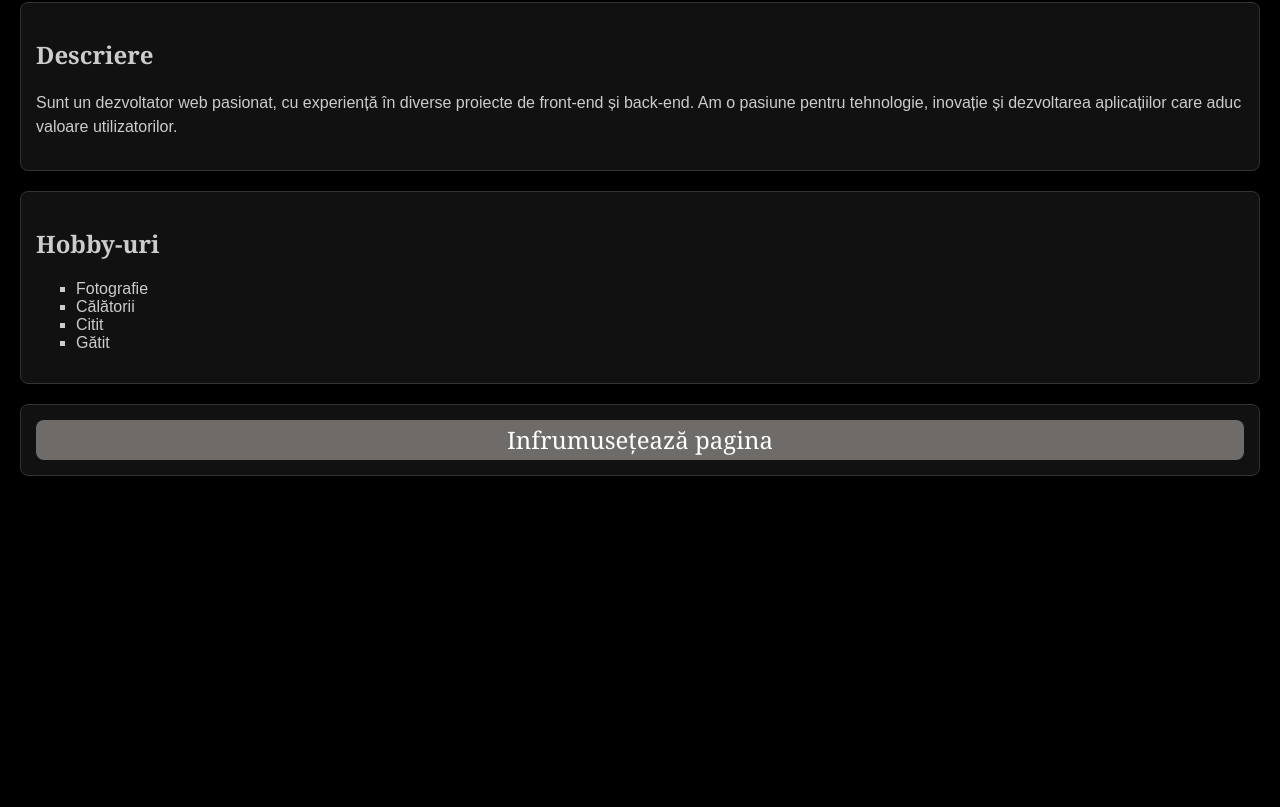
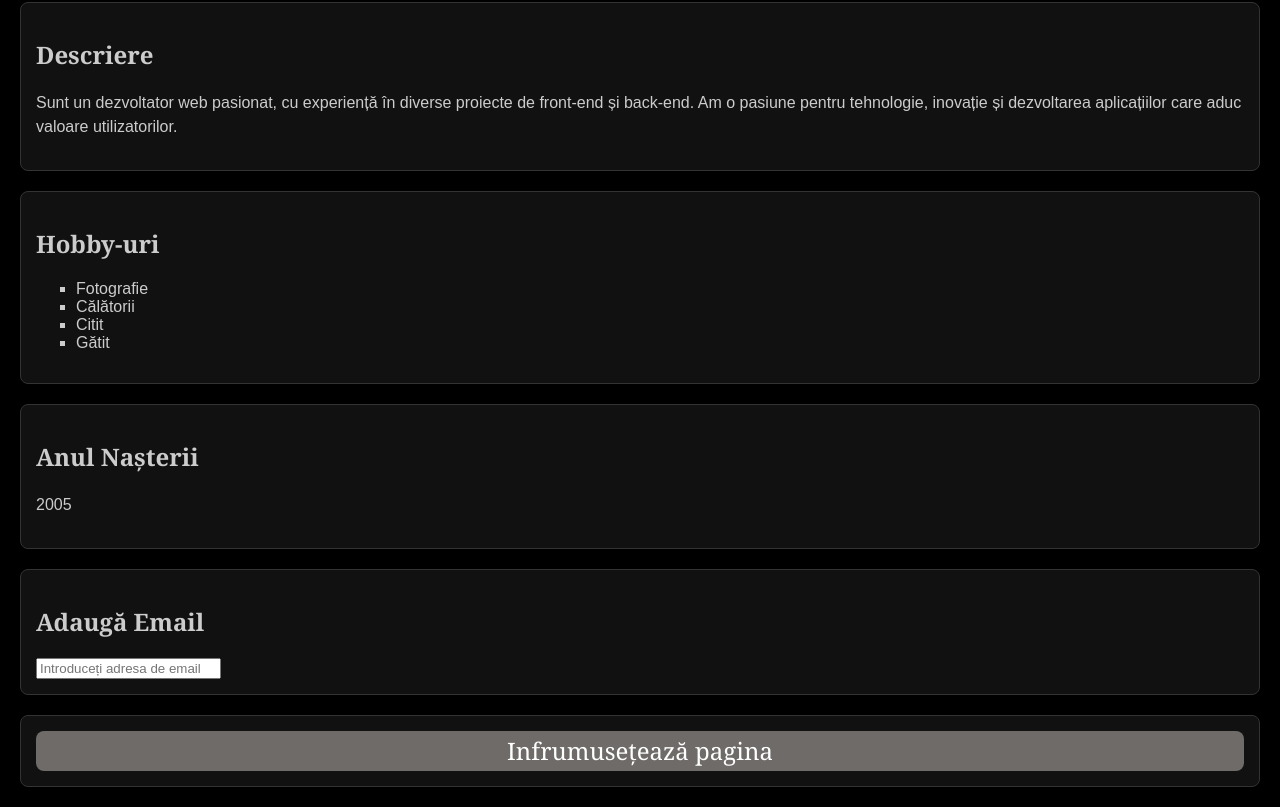
Before and after one commit to gavlad8/website, a website: page src/index.html in a window 1280 px wide. Shown: the part 762-1569 px from the top of the page. Before the commit the page ends 1258 px from the top, so only its background shows below. Drawn offline with Linux system fonts and the light colour scheme.

Commit message:
Update index.html

```diff
--- a/src/index.html
+++ b/src/index.html
@@ -131,6 +131,16 @@
             <li>Gătit</li>
         </ul>
     </section>
+    <section id="an_nastere">
+    <h2>Anul Nașterii</h2>
+    <p id="an-nastere" onmouseover="afiseazaVarsta()">2005</p>
+</section>
+
+<section id="email-validare">
+    <h2>Adaugă Email</h2>
+    <input type="text" id="email" placeholder="Introduceți adresa de email" onblur="valideazaEmail()" />
+    <p id="email-eroare" style="color: red; display: none;">Adresa de email nu este validă!</p>
+</section>
 
     <section>
         <button id="infrumuseteaza">Infrumusețează pagina</button>
```
